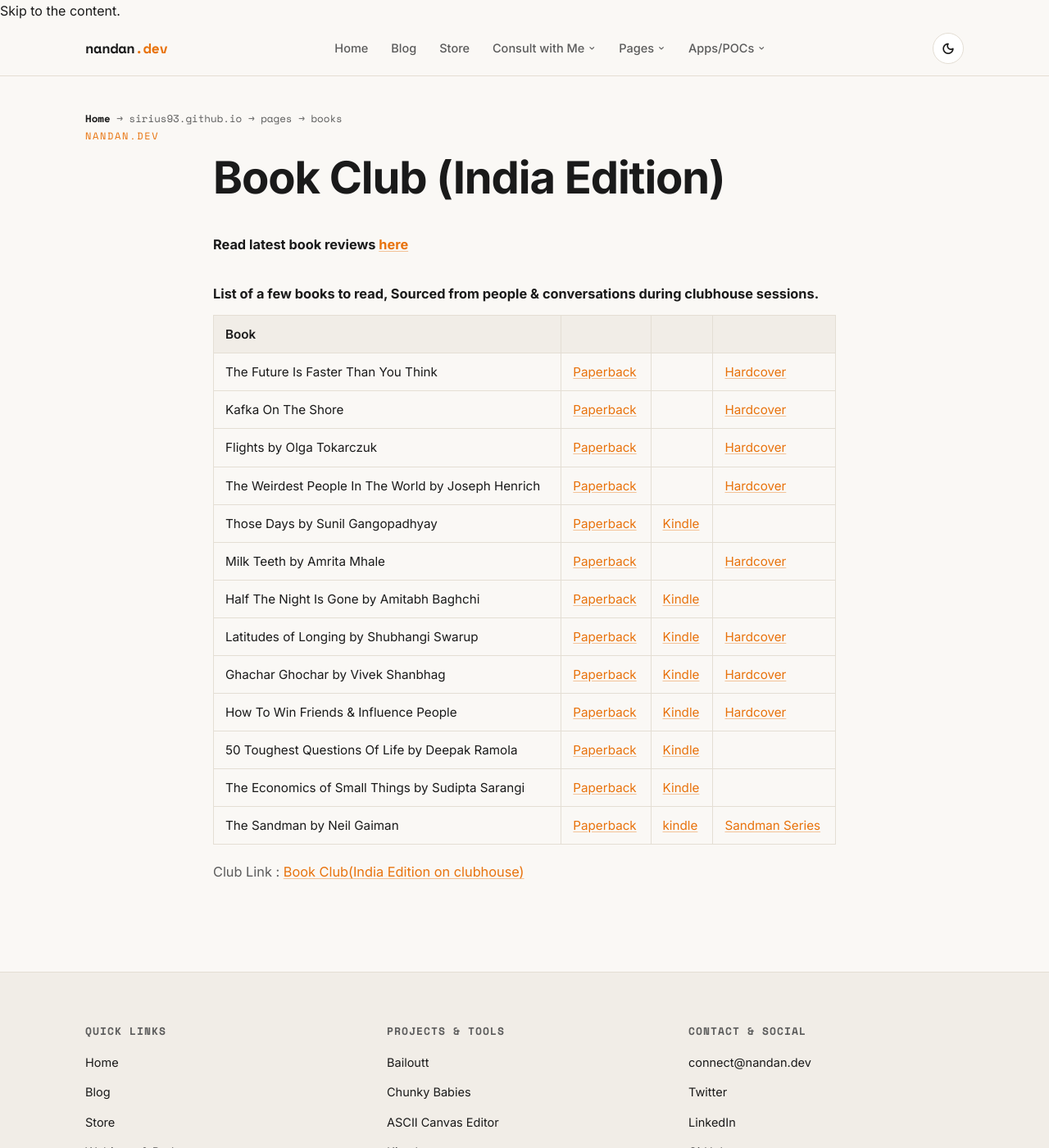
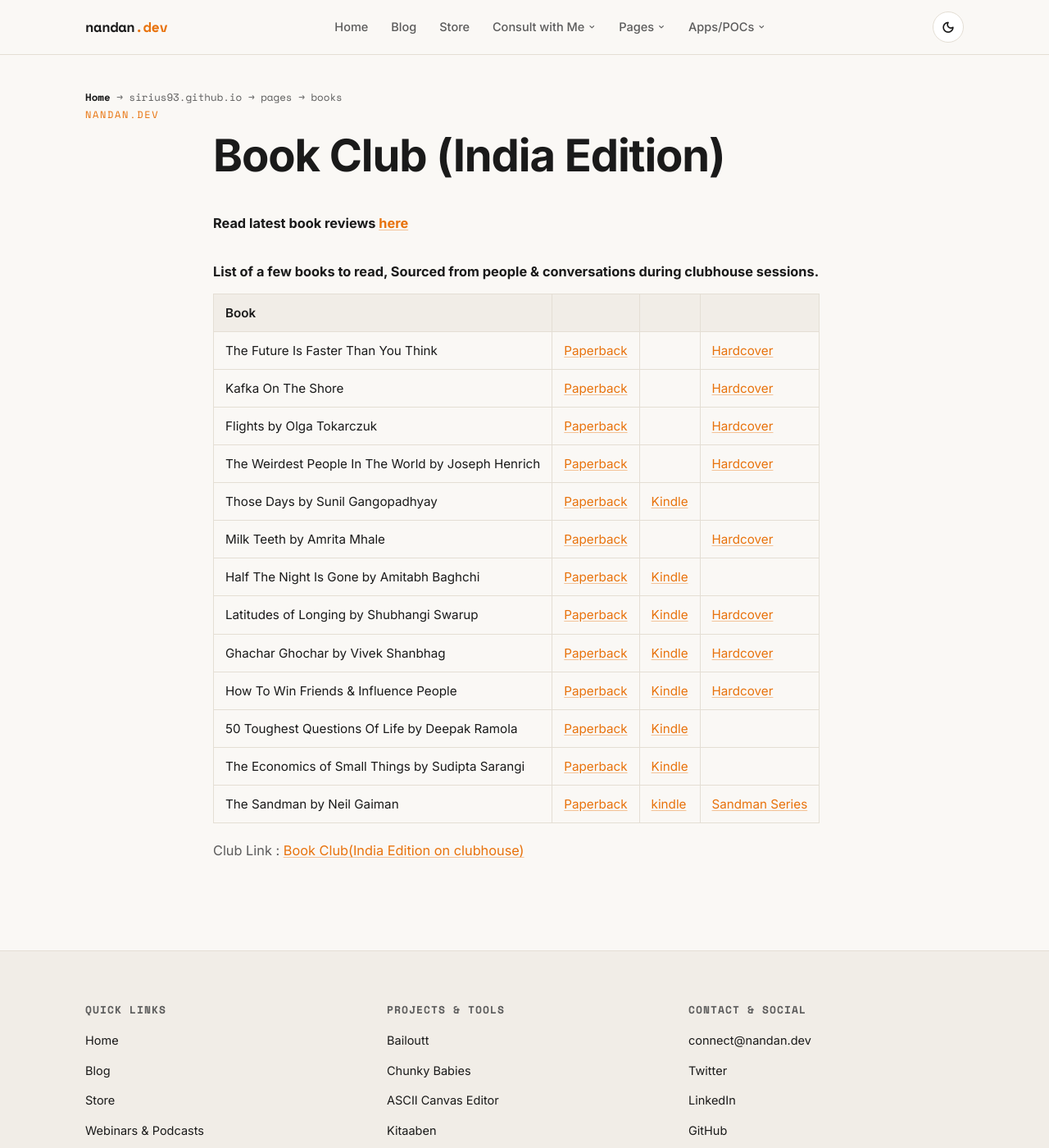
Before and after one commit to sirius93/sirius93.github.io, a Jekyll site: the page built from pages/books/README.md, in a window 1280 px wide and 1400 px high. Shown: the whole window at 82% size. Built offline with Jekyll 4.4.1, drawn with Linux system fonts in a browser that asks for light colours; some web fonts are replaced.

Commit message:
Fix visible skip-link, prevent horizontal overflow, sync About card
- Visually hide the "Skip to the content" link by default (it was
  rendering as a plain visible link at the top of every Jekyll page)
  using the standard accessible pattern: offscreen until keyboard
  focus, rather than deleting it outright and breaking keyboard
  navigation.
- Add overflow safeguards so Jekyll pages can't force page-level
  horizontal scroll: overflow-x:hidden on html/body as a backstop,
  word-break on .content and .breadcrumb for long unbroken strings
  (URLs, long path segments), and give wide tables + KaTeX math
  blocks their own internal horizontal scroll instead of blowing out
  the page width. Verified against a stress-test page (long URL,
  8-column table, long code line) at a 500px viewport — zero
  page-level overflow, table/code/katex scroll internally instead.
- Sync the About section's "Currently" quick-fact from "Software
  Architect, Baggage Media" to "Software Engineer, Baggage Media" —
  it still had the pre-reframing title after the last round of hero/
  meta copy fixes.

Co-Authored-By: Claude Sonnet 5 <noreply@anthropic.com>

```diff
--- a/css/site.css
+++ b/css/site.css
@@ -52,7 +52,7 @@
 
 * { box-sizing: border-box; }
 
-html { scroll-behavior: smooth; }
+html { scroll-behavior: smooth; overflow-x: hidden; }
 
 body {
   margin: 0;
@@ -63,9 +63,26 @@ body {
   line-height: 1.65;
   -webkit-font-smoothing: antialiased;
   transition: background 0.25s ease, color 0.25s ease;
+  overflow-x: hidden;
+  max-width: 100%;
 }
 
 img { max-width: 100%; display: block; }
+
+#skip-to-content {
+  position: absolute;
+  top: -100px;
+  left: 12px;
+  background: var(--accent);
+  color: var(--accent-ink);
+  padding: 10px 16px;
+  border-radius: var(--radius-sm);
+  font-weight: 600;
+  font-size: 14px;
+  z-index: 200;
+  transition: top 0.2s ease;
+}
+#skip-to-content:focus { top: 12px; }
 
 a { color: inherit; text-decoration: none; }
 
@@ -430,6 +447,8 @@ html.nav-open { overflow: hidden; }
   font-size: 12.5px;
   color: var(--text-muted);
   padding: 18px 0 0;
+  overflow-wrap: break-word;
+  word-break: break-word;
 }
 .breadcrumb a { color: var(--text-muted); }
 .breadcrumb a:hover { color: var(--accent); }
@@ -443,6 +462,8 @@ html.nav-open { overflow: hidden; }
   max-width: 760px;
   margin: 0 auto;
   font-size: 1.02rem;
+  overflow-wrap: break-word;
+  word-break: break-word;
 }
 .content h1, .content h2, .content h3, .content h4 { margin-top: 40px; scroll-margin-top: 90px; }
 .content h1:first-child, .content h2:first-child { margin-top: 0; }
@@ -476,7 +497,8 @@ html.nav-open { overflow: hidden; }
   overflow-x: auto;
 }
 .content pre code { background: none; padding: 0; }
-.content table { width: 100%; border-collapse: collapse; font-size: 0.95rem; }
+.content table { display: block; max-width: 100%; overflow-x: auto; width: 100%; border-collapse: collapse; font-size: 0.95rem; }
 .content th, .content td { text-align: left; padding: 10px 14px; border: 1px solid var(--border); }
+.content .katex-display { overflow-x: auto; overflow-y: hidden; max-width: 100%; padding: 4px 0; }
 .content th { background: var(--bg-alt); font-weight: 600; }
 .content hr { border: none; border-top: 1px solid var(--border); margin: 36px 0; }
--- a/index.html
+++ b/index.html
@@ -168,7 +168,7 @@
           <dt>Full Name</dt><dd>Nandan Kumar</dd>
           <dt>Location</dt><dd>Bangalore, India</dd>
           <dt>Email</dt><dd><a href="mailto:connect@nandan.dev">connect@nandan.dev</a></dd>
-          <dt>Currently</dt><dd>Software Architect, Baggage Media</dd>
+          <dt>Currently</dt><dd>Software Engineer, Baggage Media</dd>
         </dl>
       </aside>
       <div class="about-body">
```
